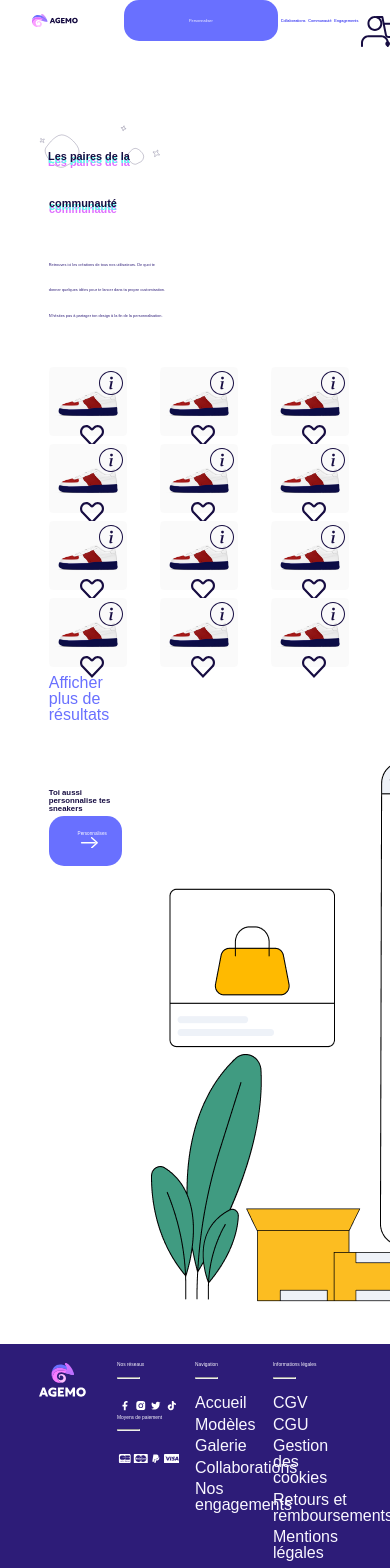
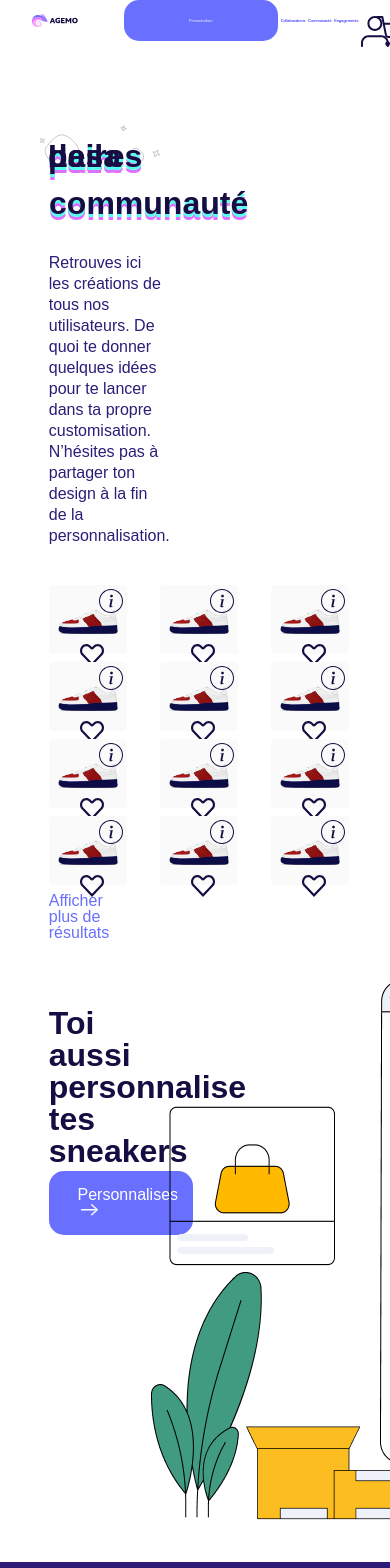
Before and after one commit to SeubJrd/agemovue, a Vue app: page /galerie in a window 390 px wide. Shown: the top 1568 px of the page. Built offline with nearby package versions, Linux system fonts and the light colour scheme; a web font is replaced by a local one.

Commit message:
Changements typo responsive VW --> PX  V0.1 Reloaded le retour

```diff
--- a/src/scss/btn.scss
+++ b/src/scss/btn.scss
@@ -2,7 +2,6 @@
 
 .primaryBtn{
     text-decoration: none;
-    font-size: 1.2vw;
     display: inline-block;
     background: $colorAction;
     color: white;
@@ -52,7 +51,6 @@
 
 .BtnVariant-modeles{
     text-decoration: none;
-    font-size: 1.2vw;
     background: $roseClair;
     color: white;
     padding: 1rem 1.8rem;
@@ -101,7 +99,6 @@
 
 .primaryBtnCompte{
     text-decoration: none;
-    font-size: 1.2vw;
     display: inline-block;
     background: $colorAction;
     color: white;
--- a/src/scss/typography.scss
+++ b/src/scss/typography.scss
@@ -1,32 +1,36 @@
+//Base Font Settings for both Mobile and Desktop
 body, html {
     font-family: $fontFamily;
+    font-size: 16px;
+    font-weight: 300;
 }
 
 h1,h2,h3{
     color: $colorTitle;
 }
 
+//Media Queries for Desktop
+@media screen and (min-width: 960px) {
+
     h1{
         font-weight: 900;
-    font-size: 2vw;
+        font-size: 45px;
     }
 
     h2{
-    font-size: 1.625vw;
+        font-weight: 500;
+        font-size: 36px;
     }
 
     h3{
-    font-size: 1.25vw;
-}
-
-h4{
-    font-size: 1.1vw;
+        font-weight: 500;
+        font-size: 24px;
     }
 
     // Styles des titres jolis
 
     .titlePage p, .titlePage h1 {
-    font-size: 2.8vw;
+        font-size: 45px;
         font-weight: 900;
         line-height: 0em;
         width: 85%;
@@ -68,7 +72,7 @@ h4{
     //titres jolis sur deux lignes
 
     .titlePage2 p, .titlePage2 h1 {
-    font-size: 2.8vw;
+        font-size: 45px;
         font-weight: 900;
         line-height: 0em;
         width: 85%;
@@ -105,15 +109,11 @@ h4{
     //fin des titres jolis sur deux lignes
 
     p{
-    font-size: 1vw;
         color: $colorText;
-    font-weight: 300;
-    line-height: 3vh;
+        line-height: 24px;
     }
 
     label,input{
-    font-size: 1vw;
-    font-weight: 300;
         color: $colorText;
         margin-left: 10px;
     }
@@ -123,9 +123,132 @@ label{
     }
 
     .formulaire__msgError{
-    font-weight: 300;
         padding-left: 20px;
         margin-left: 10px;
         margin-top: 10px;
         color: red;
     }
+
+}
+
+//Media Queries for Mobile
+@media screen and (max-width: 960px) {
+
+    h1{
+        font-weight: 900;
+        font-size: 32px;
+    }
+
+    h2{
+        font-weight: 500;
+        font-size: 26px;
+    }
+
+    h3{
+        font-weight: 500;
+        font-size: 20px;
+    }
+
+    // Styles des titres jolis
+
+    .titlePage p, .titlePage h1 {
+        font-size: 32px;
+        font-weight: 900;
+        line-height: 0em;
+        width: 85%;
+        margin-left: 7.5%;
+    }
+
+    .titlePage {
+        width: 31%;
+        height: 25vh;
+        background-repeat: no-repeat;
+        background-size: 100% 100%;
+        padding-top: 15vh;
+        margin-left: 10%;
+
+        background-image: url("../assets/Icones/deco-titre.svg");
+    }
+
+    .titlePage__1 {
+        color: $colorActionSecond;
+        margin-left: 0px;
+        margin-top: -6px;
+    }
+
+    .titlePage__2 {
+        color: $bleuFluo;
+        margin-left: 3px;
+        margin-top: -3px;
+    }
+
+    .titlePage__3 {
+        color: $colorTitle;
+        margin-left: 6px;
+        margin-top: -3px;
+    }
+
+
+    // fin des titres jolis
+
+    //titres jolis sur deux lignes
+
+    .titlePage2 p, .titlePage2 h1 {
+        font-size: 32px;
+        font-weight: 900;
+        line-height: 0em;
+        width: 85%;
+        margin-left: 7.5%;
+    }
+
+    .titlePage2 {
+        width: 31%;
+        height: 25vh;
+        background-repeat: no-repeat;
+        background-size: 100% 100%;
+        padding-top: 7vh;
+        margin-left: 6%;
+    }
+
+    .titlePage2__1 {
+        color: $colorActionSecond;
+        margin-left: 0px;
+        margin-top: -6px;
+    }
+
+    .titlePage2__2 {
+        color: $bleuFluo;
+        margin-left: 3px;
+        margin-top: -3px;
+    }
+
+    .titlePage2__3 {
+        color: $colorTitle;
+        margin-left: 6px;
+        margin-top: -3px;
+    }
+
+    //fin des titres jolis sur deux lignes
+
+    p{
+        color: $colorText;
+        line-height: 21px;
+    }
+
+    label,input{
+        color: $colorText;
+        margin-left: 10px;
+    }
+
+    label{
+        padding-left: 0;
+    }
+
+    .formulaire__msgError{
+        padding-left: 20px;
+        margin-left: 10px;
+        margin-top: 10px;
+        color: red;
+    }
+
+}
```
Lines whose indentation alone changed are shown as unchanged.
